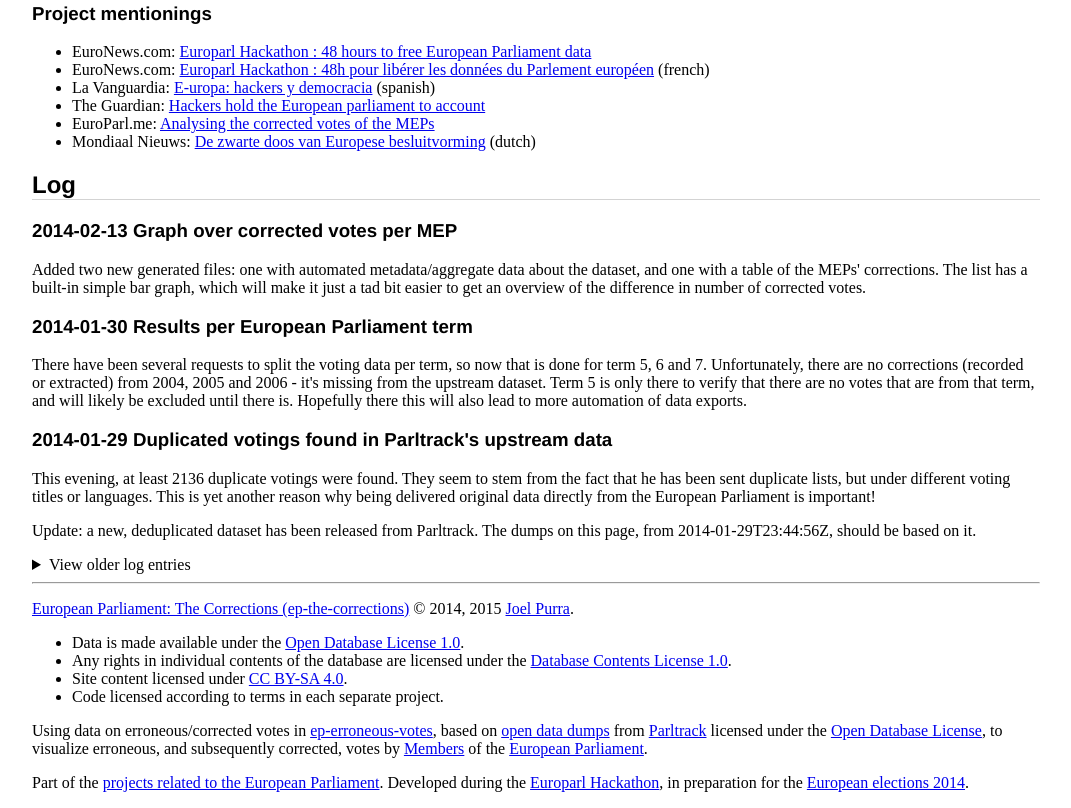
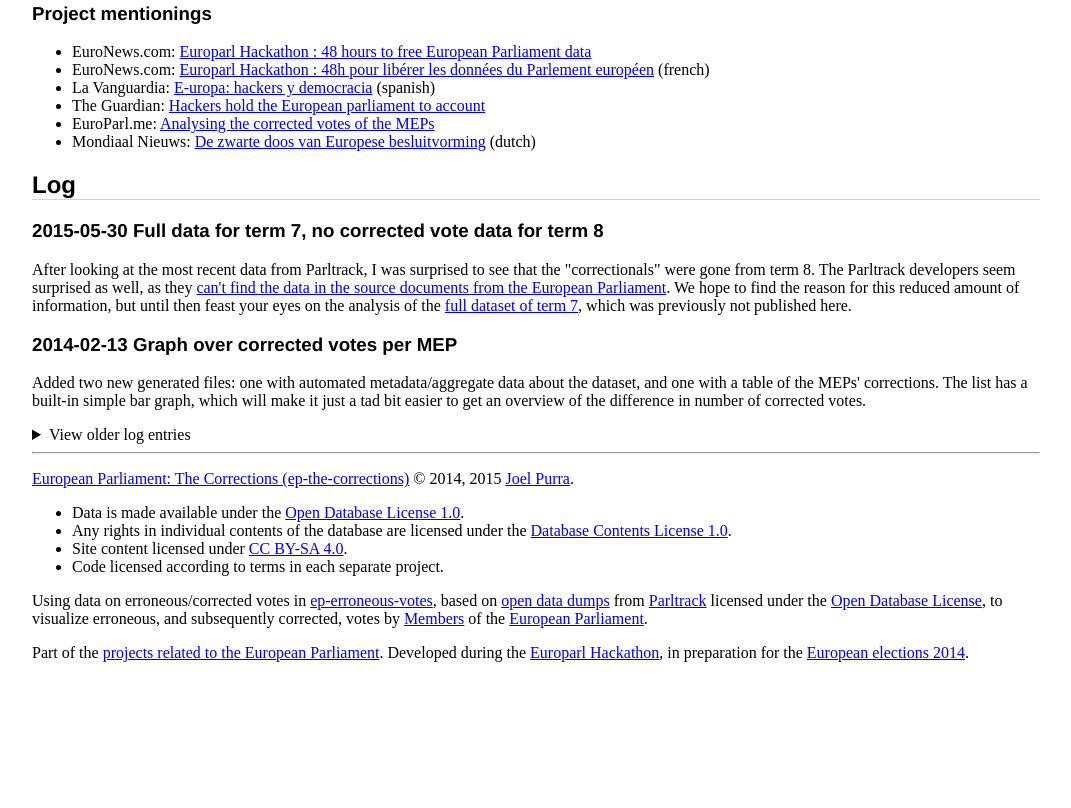
Before and after one commit to joelpurra/ep-projects, a plain HTML site: page index.html in a window 1280 px wide. Shown: the part 1964-2772 px from the top of the page, without its empty margins (104-1175 px from the left). After the commit the page ends 2642 px from the top, so only its background shows below. Drawn offline with Linux system fonts and the light colour scheme; a web font is replaced by a local one.

Commit message:
Log entry about missing corrected data for term 8, full term 7 dataset

```diff
--- a/index.html
+++ b/index.html
@@ -653,6 +653,18 @@
 
         <section>
             <h3>
+                <time datetime="2015-05-30" title="2015-05-30">
+                    2015-05-30
+                </time>
+                Full data for term 7, no corrected vote data for term 8
+            </h3>
+            <p>
+                After looking at the most recent data from Parltrack, I was surprised to see that the "correctionals" were gone from term 8. The Parltrack developers seem surprised as well, as they <a href="https://github.com/pudo/parltrack/issues/24">can't find the data in the source documents from the European Parliament</a>. We hope to find the reason for this reduced amount of information, but until then feast your eyes on the analysis of the <a href="output/2015-05-30T092516Z/term-7/">full dataset of term 7</a>, which was previously not published here.
+            </p>
+        </section>
+
+        <section>
+            <h3>
                 <time datetime="2014-02-13" title="2014-02-13">
                     2014-02-13
                 </time>
@@ -663,6 +675,8 @@
             </p>
         </section>
 
+        <details>
+            <summary>View older log entries</summary>
             <section>
                 <h3>
                     <time datetime="2014-01-30" title="2014-01-30">
@@ -690,8 +704,6 @@
                 </p>
             </section>
 
-        <details>
-            <summary>View older log entries</summary>
             <section>
                 <h3>
                     <time datetime="2014-01-29" title="2014-01-29">
```
Lines whose indentation alone changed are shown as unchanged.
